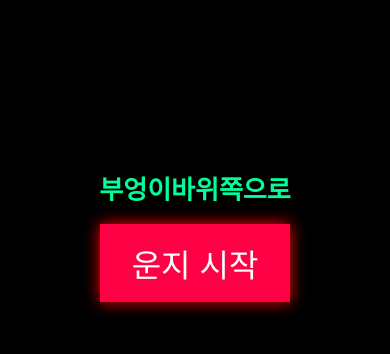
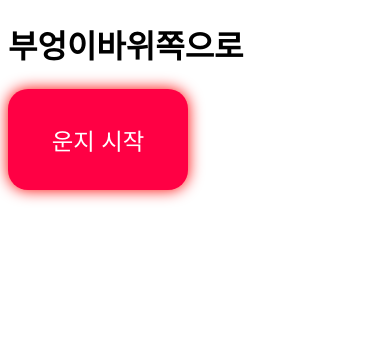
Before and after one commit to samakmulga/owl_unjicity, a plain HTML site: page index.html in a window 390 px wide. Drawn offline with Linux system fonts and the light colour scheme.

Commit message:
Update style.css

```diff
--- a/style.css
+++ b/style.css
@@ -1,40 +1,39 @@
-body {
-    margin: 0;
-    padding: 0;
-    background-color: black;
-    color: #00ff99;
-    font-family: monospace;
-    text-align: center;
-    overflow: hidden;
-    transition: background 0.2s;
-  }
-
-  .container {
-    margin-top: 20vh;
-  }
-
 button {
-    font-size: 2rem;
-    padding: 1rem 2rem;
+  font-size: 2.5vw; /* 반응형 폰트 사이즈 */
+  padding: 2vh 5vw; /* 뷰포트 기준 여백 */
   background-color: #ff0044;
   color: white;
   border: none;
+  border-radius: 10px;
   cursor: pointer;
   box-shadow: 0 0 15px red;
+  transition: all 0.3s ease;
   z-index: 10;
   position: relative;
+  max-width: 90%;
+  min-width: 180px;
 }
 
-  .unji-effect {
-    animation: spin 2s infinite linear, flash 0.3s infinite alternate;
+/* PC에선 hover 효과 강조 */
+@media (min-width: 1024px) {
+  button:hover {
+    transform: scale(1.1);
+  }
 }
 
-  @keyframes spin {
-    0% { transform: rotate(0deg); }
-    100% { transform: rotate(360deg); }
+/* 태블릿 기준 */
+@media (max-width: 1024px) and (min-width: 601px) {
+  button {
+    font-size: 4vw;
+    padding: 3vh 6vw;
+  }
 }
 
-  @keyframes flash {
-    from { background-color: black; }
-    to { background-color: darkred; }
+/* 모바일 기준 */
+@media (max-width: 600px) {
+  button {
+    font-size: 6vw;
+    padding: 4vh 8vw;
+    border-radius: 20px;
   }
+}
```
Lines whose indentation alone changed are shown as unchanged.
